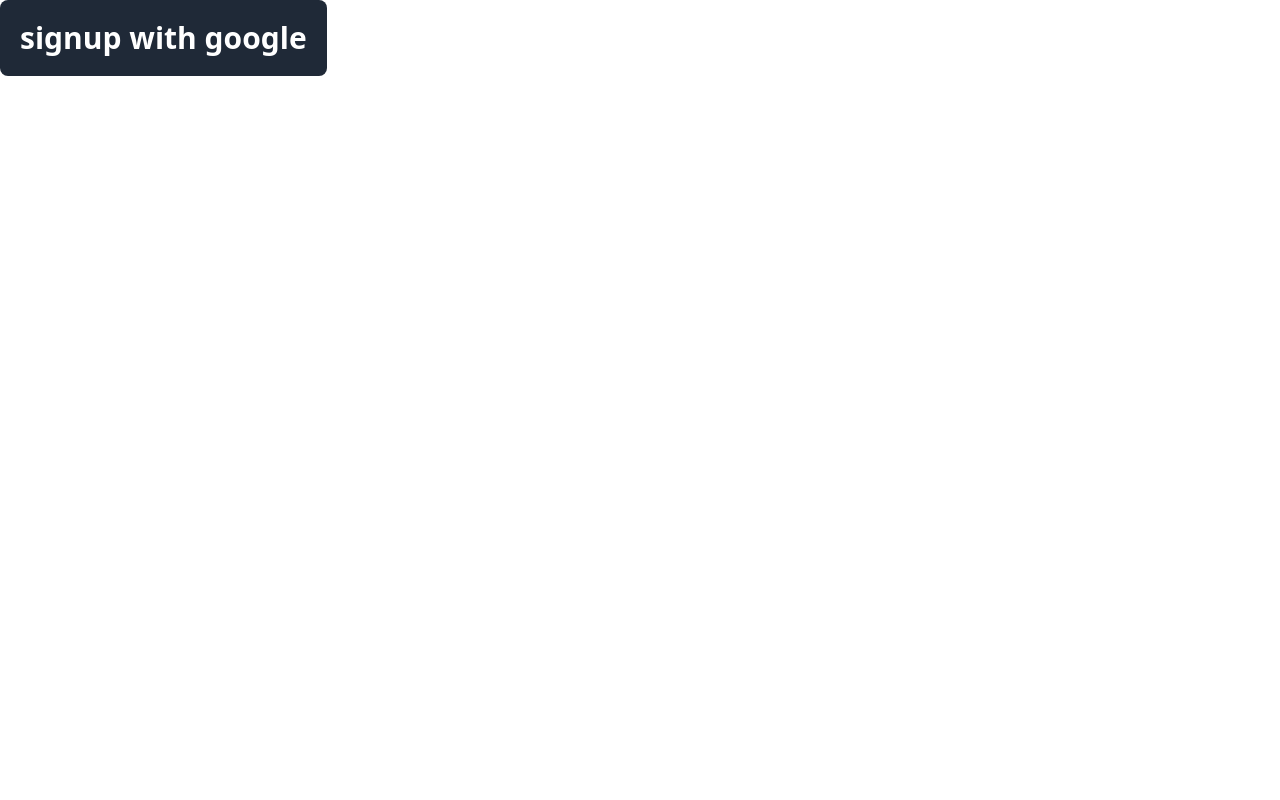
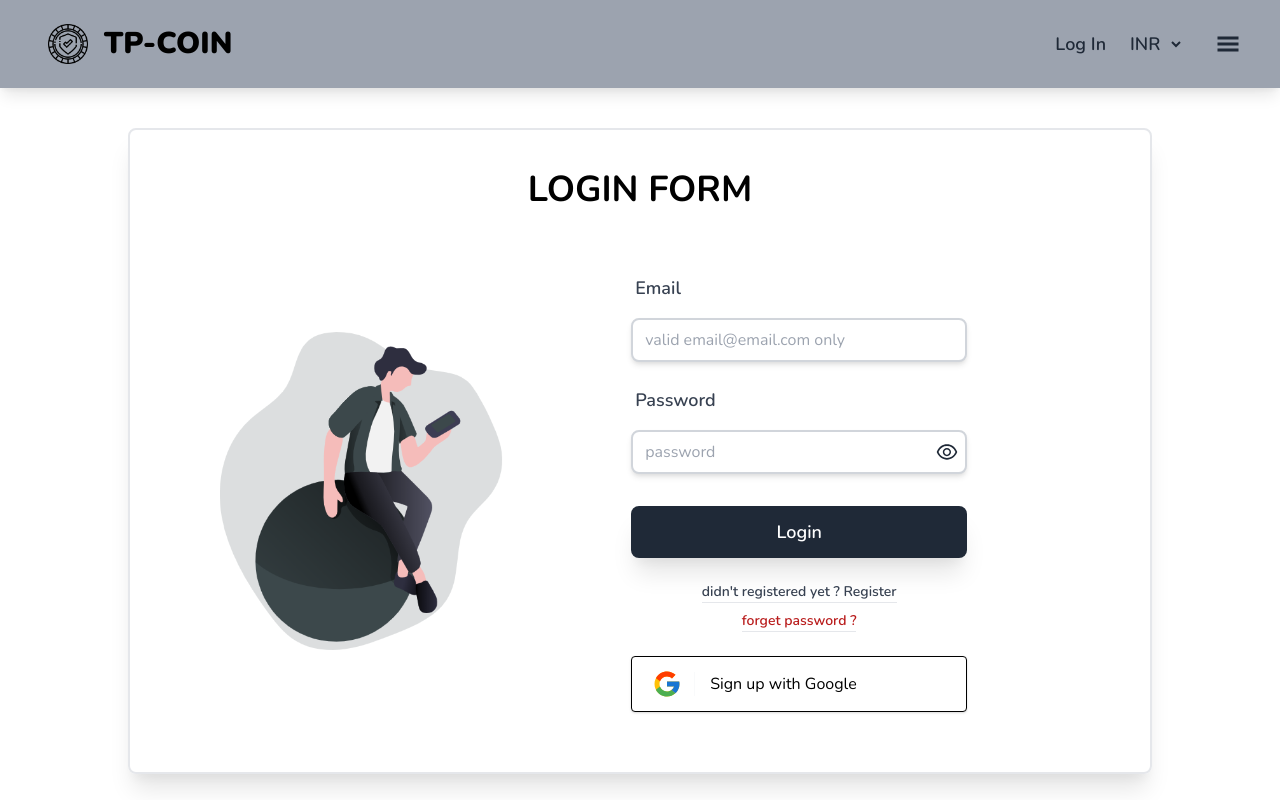
Before and after one commit to rohank45/CryptoExchange-MERN, a React (Create React App) app in the folder cryptoapp/: page /login in a window 1280 px wide. Built offline with nearby package versions, Linux system fonts and the light colour scheme; what chartjs-plugin-crosshair, chartjs-plugin-zoom would draw is missing.

Commit message:
edit user changes

```diff
--- a/cryptoapp/src/Auth/Register.js
+++ b/cryptoapp/src/Auth/Register.js
@@ -208,13 +208,11 @@
                             shadow-md focus:bg-white focus:border-gray-600 focus:outline-none my-4"
                         />
 
-                        <ReCAPTCHA
-                          // sitekey="6LcVynwdAAAAADJFSapf-lAHI7QyiG1RA4bLSDly"
-                          // secretKey="6LcVynwdAAAAAAUFaz-_XcPGkAlzsjfoNjNgqnOh"
-                          sitekey="6LcVynwdAAAAADJFSapf-lAHI7QyiG1RA4bLSDly"
+                        {/* <ReCAPTCHA
+                          sitekey={process.env.RECAPTCHA_SITE_KEY}
                           type="image"
                           verifyCallback={verifyCallback}
-                        />
+                        /> */}
 
                         <div className="flex flex-col justify-start">
                           <label className="text-gray-500 font-bold my-4 flex flex-col">
--- a/cryptoapp/src/index.js
+++ b/cryptoapp/src/index.js
@@ -16,7 +16,7 @@
   <React.StrictMode>
     <Router>
       <CryptoContext>
-        <Demo />
+        <App />
         <ToastContainer
           className="foo"
           style={{ width: "400px", fontWeight: "bold" }}
```
